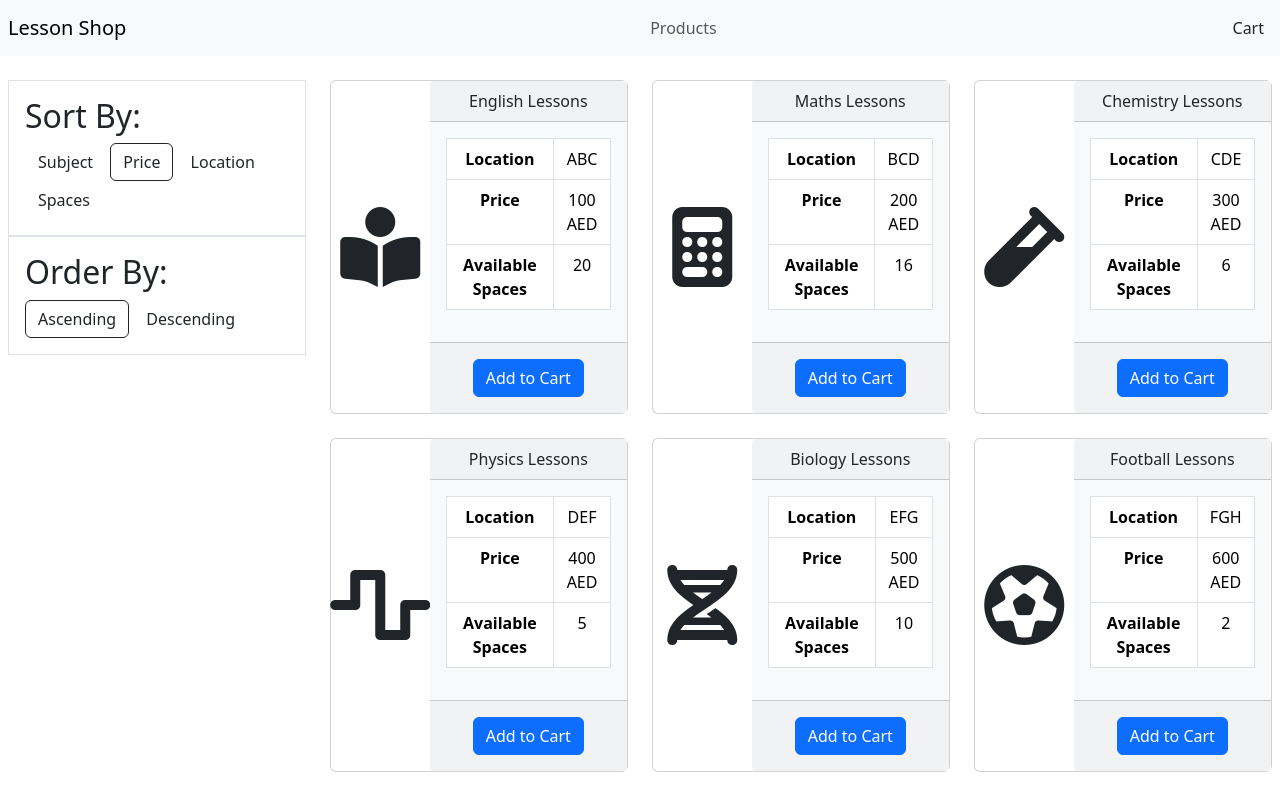
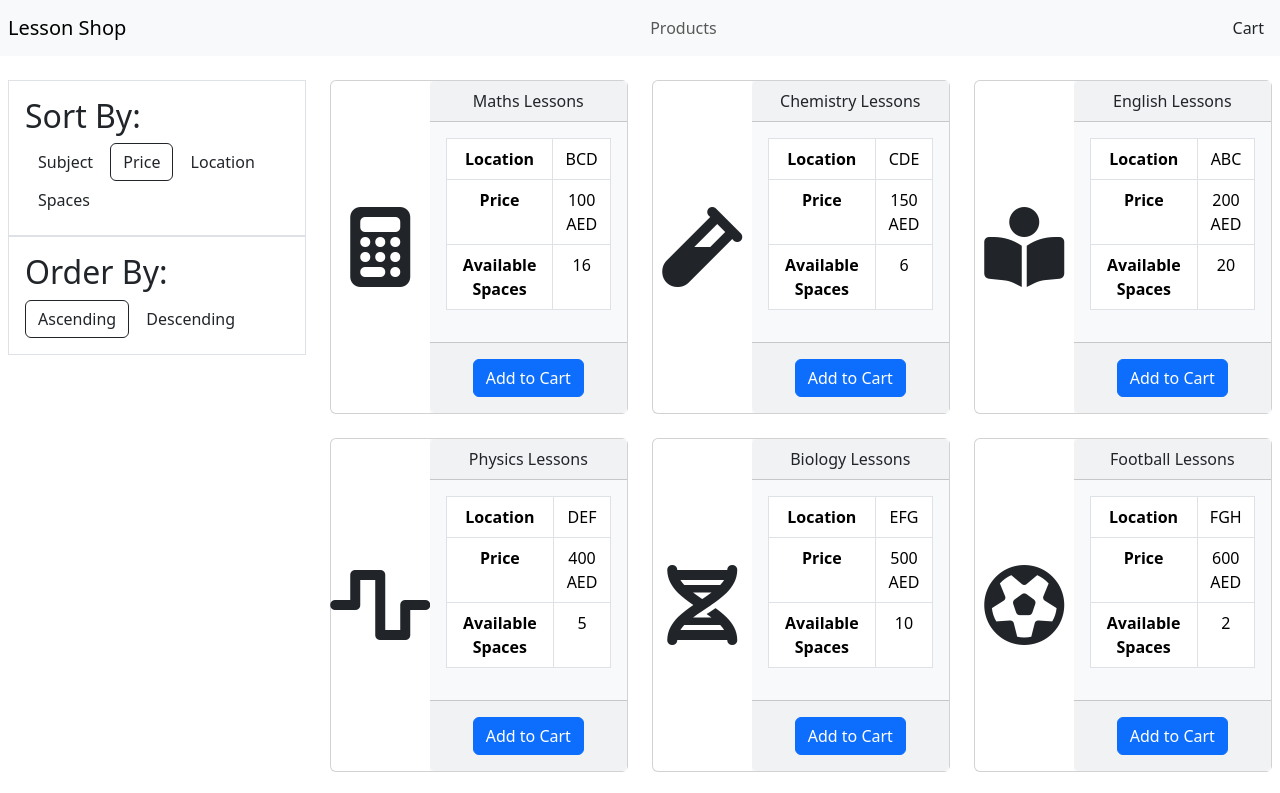
Before and after one commit to MV461/WebApp-Coursework-2, a plain HTML site: page CW1.html in a window 1280 px wide. Shown: the top 793 px of the page. Drawn offline with nearby package versions, Linux system fonts and the light colour scheme.

Commit message:
Edited the lessons.json to see the sort/order.
Doesn't work; need to edit code.
Easy fix; just ran the sortOrderSelect() in created().

```diff
--- a/CW1.html
+++ b/CW1.html
@@ -222,6 +222,7 @@
                     })
                     .then(data => {
                         this.lessons = data.lessons;
+                        this.sortOrderSelect();
                     })
                     .catch(error => {
                         console.error('Error loading JSON data', error);
--- a/lessons.json
+++ b/lessons.json
@@ -4,7 +4,7 @@
             "id": 1,
             "subject": "English",
             "location": "ABC",
-            "price": 100,
+            "price": 200,
             "spaces": 20,
             "icon": "fa-solid fa-book-reader fa-5x"
         },
@@ -12,7 +12,7 @@
             "id": 2,
             "subject": "Maths",
             "location": "BCD",
-            "price": 200,
+            "price": 100,
             "spaces": 16,
             "icon": "fa-solid fa-calculator fa-5x"
         },
@@ -20,7 +20,7 @@
             "id": 3,
             "subject": "Chemistry",
             "location": "CDE",
-            "price": 300,
+            "price": 150,
             "spaces": 6,
             "icon": "fa-solid fa-vial fa-5x"
         },
```
